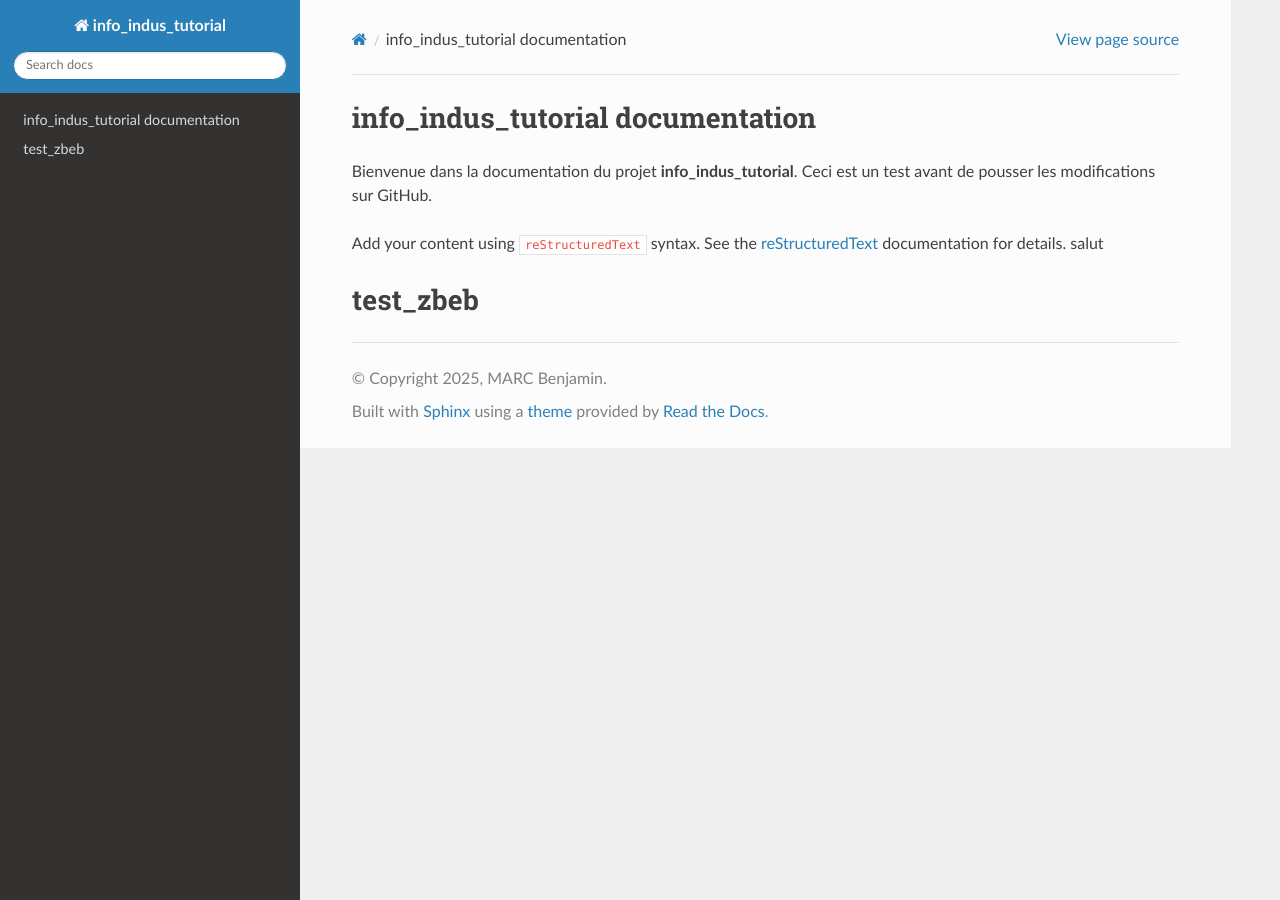
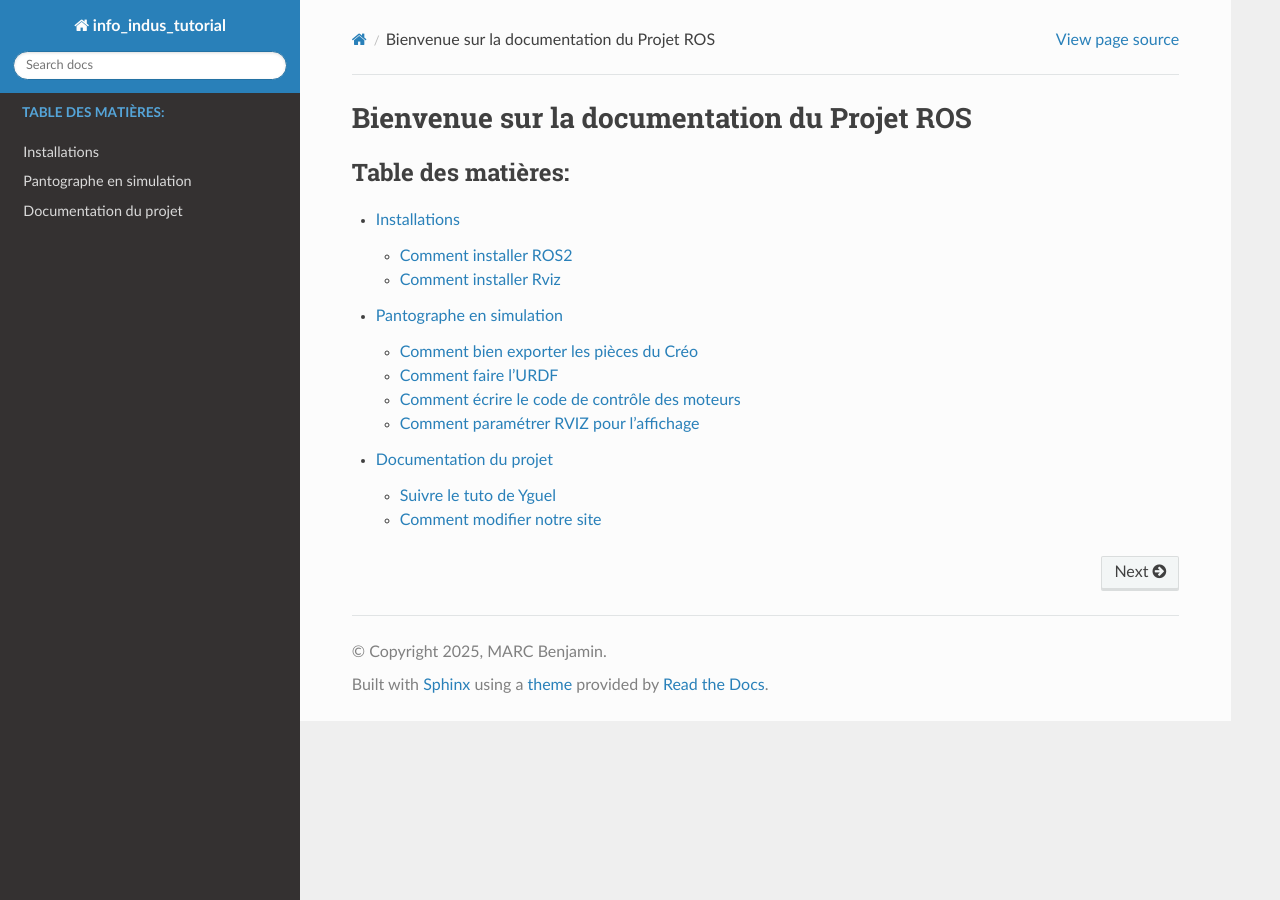
Before and after one commit to BenTTTC/info_indus_tutorial, a Sphinx documentation site: the page built from doc/sphinx/source/index.rst, in a window 1280 px wide. Built offline with Sphinx 7.4.7 and the Read the Docs theme 3.1.0, drawn with Linux system fonts in a browser that asks for light colours.

Commit message:
test_gemgem

```diff
--- /dev/null
+++ b/doc/sphinx/source/contribuer.rst
@@ -0,0 +1,14 @@
+Documentation du projet
+=======================
+
+Comment maintenir et modifier cette documentation.
+
+Suivre le tuto de Yguel
+-----------------------
+Lien vers le tutoriel ou résumé des points clés de M. Yguel.
+
+Comment modifier notre site
+---------------------------
+1. Modifier les fichiers ``.rst``.
+2. Lancer la commande ``colcon build --symlink-install`` (ou ``make html`` selon ton setup).
+3. Pousser sur GitHub.
--- a/doc/sphinx/source/index.rst
+++ b/doc/sphinx/source/index.rst
@@ -1,27 +1,10 @@
-.. info_indus_tutorial documentation master file, created by
-   sphinx-quickstart on Sun Oct 12 11:03:51 2025.
-   You can adapt this file completely to your liking, but it should at least
-   contain the root `toctree` directive.
-
-
+Bienvenue sur la documentation du Projet ROS
+============================================
 
 .. toctree::
-   :maxdepth: 3
-   c00_intro/p00_index
+   :maxdepth: 2
+   :caption: Table des matières:
 
-info_indus_tutorial documentation
-=================================
-Bienvenue dans la documentation du projet **info_indus_tutorial**.
-Ceci est un test avant de pousser les modifications sur GitHub.
-
-Add your content using ``reStructuredText`` syntax. See the
-`reStructuredText <https://www.sphinx-doc.org/en/master/usage/restructuredtext/index.html>`_
-documentation for details.
-salut
-
-
-test_zbeb
-=================================
-.. toctree::
-   :maxdepth: 2
-   :caption: Contents:
+   installations
+   simulation
+   contribuer
--- /dev/null
+++ b/doc/sphinx/source/installations.rst
@@ -0,0 +1,14 @@
+Installations
+=============
+
+Cette section couvre l'installation des outils nécessaires au projet.
+
+Comment installer ROS2
+----------------------
+.. note::
+   Insérer ici les commandes bash pour installer ROS2 (ex: Humble, Foxy...) ou un lien vers la doc officielle.
+
+Comment installer Rviz
+----------------------
+.. note::
+   Rviz est généralement installé avec la version "desktop" de ROS2, mais voici comment vérifier l'installation.
--- /dev/null
+++ b/doc/sphinx/source/simulation.rst
@@ -0,0 +1,24 @@
+Pantographe en simulation
+=========================
+
+Tout ce qui concerne la simulation du robot pantographe.
+
+Comment bien exporter les pièces du Créo
+----------------------------------------
+Expliquer ici le format de fichier nécessaire (STL, DAE) et l'origine des repères.
+
+Comment faire l'URDF
+--------------------
+Explications sur la structure de l'arbre URDF et les joints (joints).
+
+Comment écrire le code de contrôle des moteurs
+----------------------------------------------
+Détails sur le nœud ROS2 de contrôle.
+
+Astuces des 2 moteurs
+~~~~~~~~~~~~~~~~~~~~~
+* Détail spécifique sur la synchronisation ou le pilotage des deux moteurs.
+
+Comment paramétrer RVIZ pour l'affichage
+----------------------------------------
+Guide pour configurer le "Global Frame", ajouter le "RobotModel" et sauvegarder la config `.rviz`.
```
